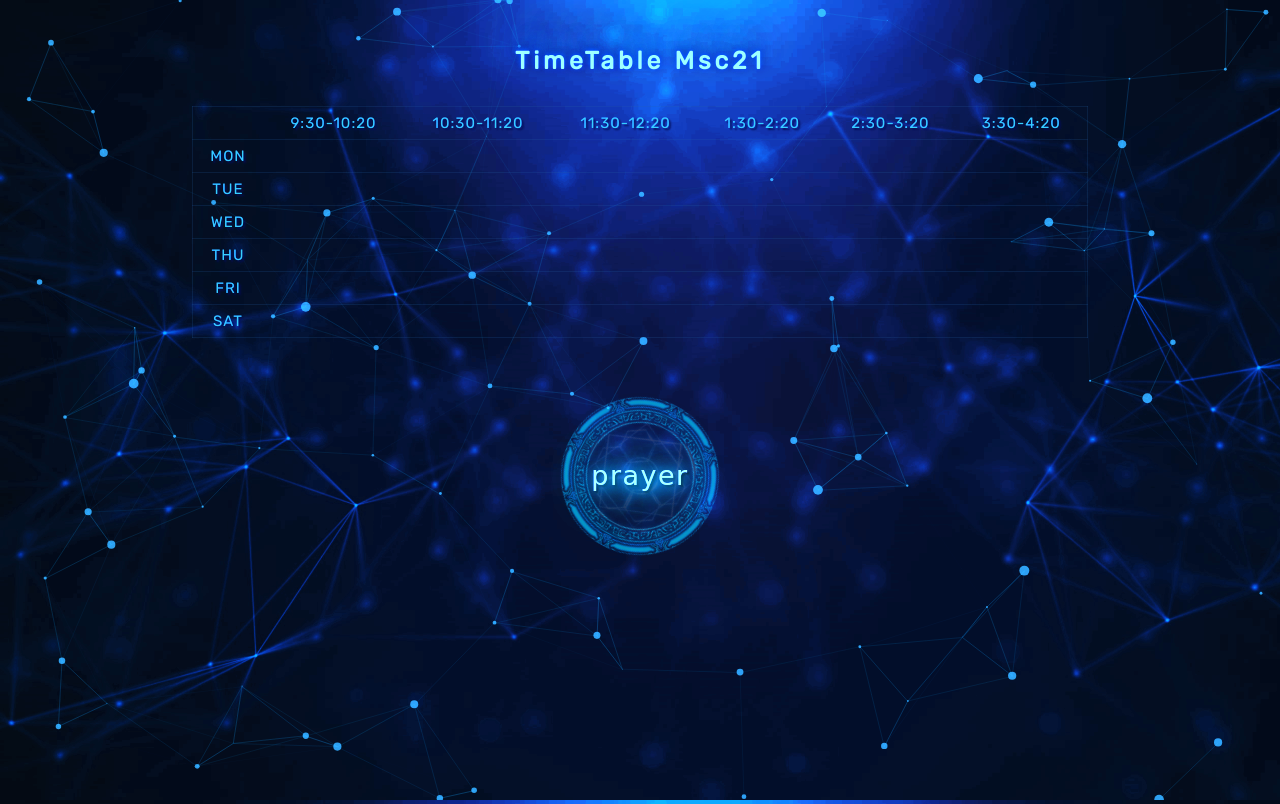
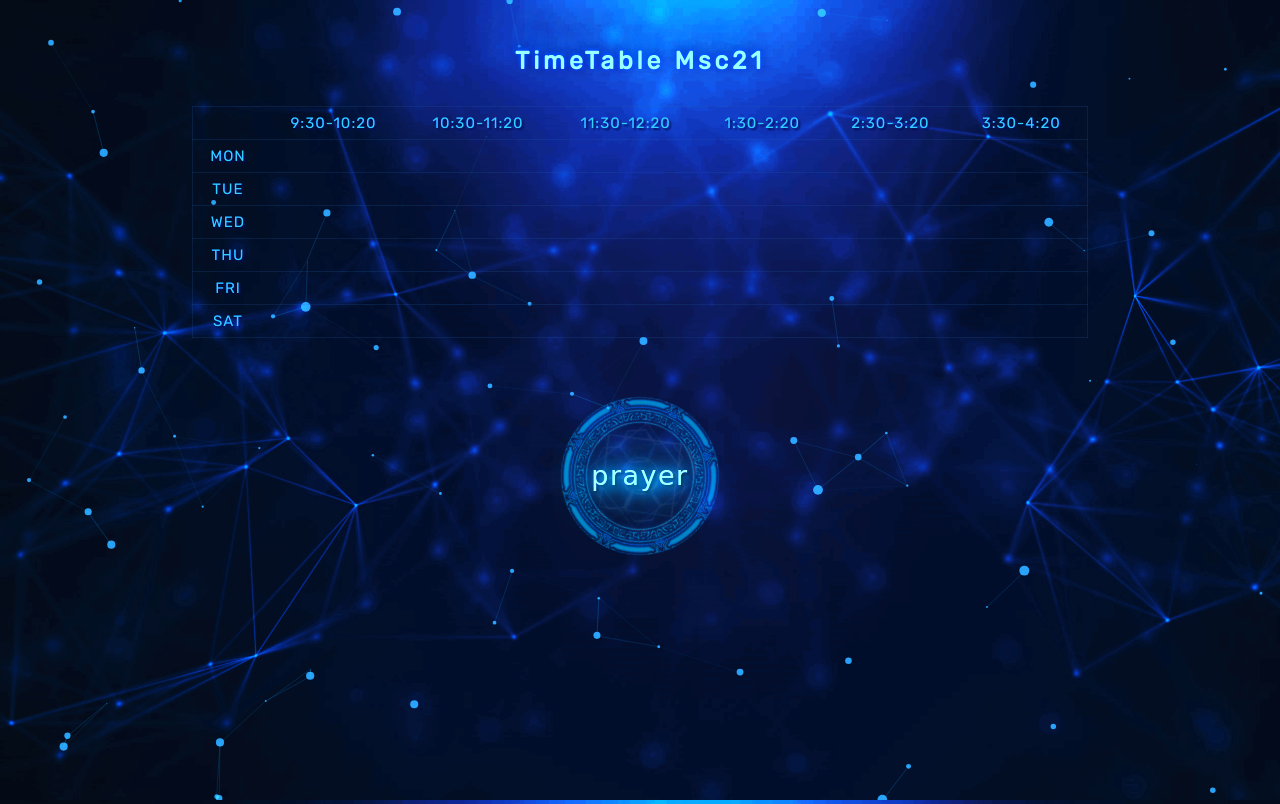
Before and after one commit to akash99-code/MeetingScheduler, a Flask app: template templates/index.html in a window 1280 px wide. Run offline with Flask 2, Linux system fonts and the light colour scheme; the template is opened without the code that fills it, so the values that code supplies are empty; some web fonts are replaced.

Commit message:
designUpdate4

```diff
--- a/static/css/bcaTT.css
+++ b/static/css/bcaTT.css
@@ -1,7 +1,6 @@
 html{
 
-  filter:  brightness(2);
-  filter: saturate(-5);
+  filter:  brightness(200%) saturate(105%);
 }
 body{
   margin: 0;
@@ -35,6 +34,7 @@
 #particles-js{
   border-color: #000000;
   height: 100vh;
+  filter: blur(0.1px);
 }
 .container{
   pointer-events: all;
@@ -115,11 +115,13 @@
   }
 
   #pray {
+    filter:brightness(80%);
     height: 116px;
     opacity: 0.08;
 		-webkit-animation: rotation 20s infinite reverse;
 }
 #pray2{
+  filter:brightness(86%) saturate(130%);
   position: absolute;
   height: 180px;
     opacity: 0.5;
--- a/static/css/bcaTT2.css
+++ b/static/css/bcaTT2.css
@@ -1,7 +1,6 @@
 html{
 
-  filter:  brightness(2);
-  filter: saturate(-5);
+  filter:  brightness(200%) saturate(102%);
 }
 body{
     margin: 0;
@@ -35,6 +34,8 @@
     height: 100vh;
 
     width: 100vw;
+
+   filter: blur(0.1px);
   }
   .container{
     pointer-events: all;
@@ -116,11 +117,14 @@
     }
 
     #pray {
+      filter:brightness(80%);
       height: 95px;
       opacity: 0.08;
           -webkit-animation: rotation 20s infinite reverse;
   }
   #pray2{
+
+   filter:brightness(86%) saturate(130%);
     position: absolute;
     height: 150px;
       opacity: 0.5;
--- a/static/js/app.js
+++ b/static/js/app.js
@@ -18,7 +18,7 @@
       "number": {
         "value": 77,
         "density": {
-          "enable": true,
+          "enable": false,
           "value_area": 800
         }
       },
@@ -62,7 +62,7 @@
       },
       "line_linked": {
         "enable": true,
-        "distance": 150,
+        "distance": 100,
         "color": "#0a4f7d",
         "opacity": 0.4,
         "width": 1
@@ -112,10 +112,10 @@
           "distance": 200
         },
         "push": {
-          "particles_nb": 4
+          "particles_nb": 2
         },
         "remove": {
-          "particles_nb": 2
+          "particles_nb": 4
         }
       }
     },
```
